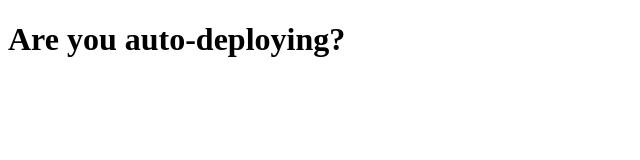
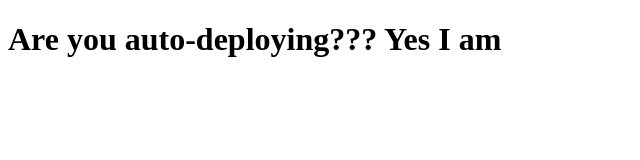
Before and after one commit to caroforever/git-integration-test, a plain HTML site: page index.html in a window 1280 px wide. Shown: the whole page, without its empty margins (0-640 px from the left). Drawn offline with Linux system fonts and the light colour scheme.

Commit message:
added ttext

```diff
--- a/index.html
+++ b/index.html
@@ -7,6 +7,6 @@
     <title>Document</title>
 </head>
 <body>
-    <h1>Are you auto-deploying?</h1>
+    <h1>Are you auto-deploying??? Yes I am</h1>
 </body>
 </html>
```
